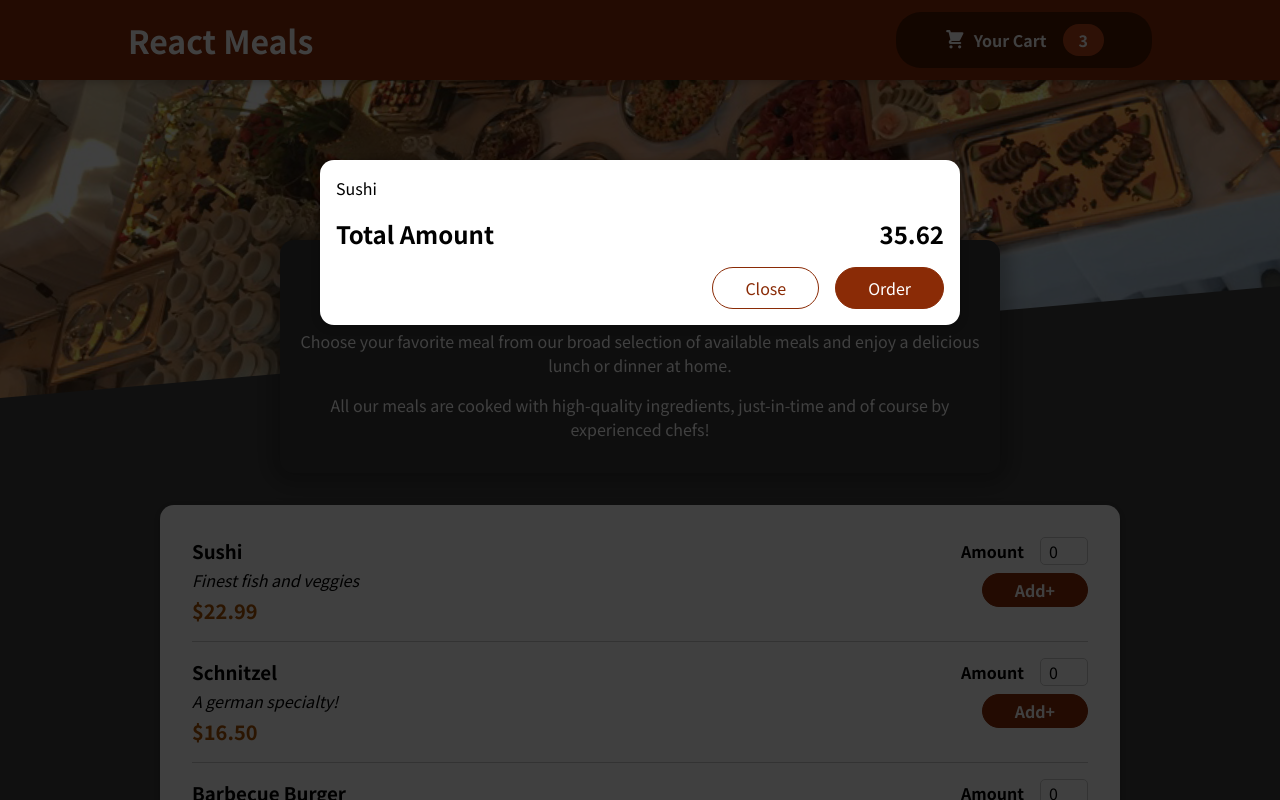
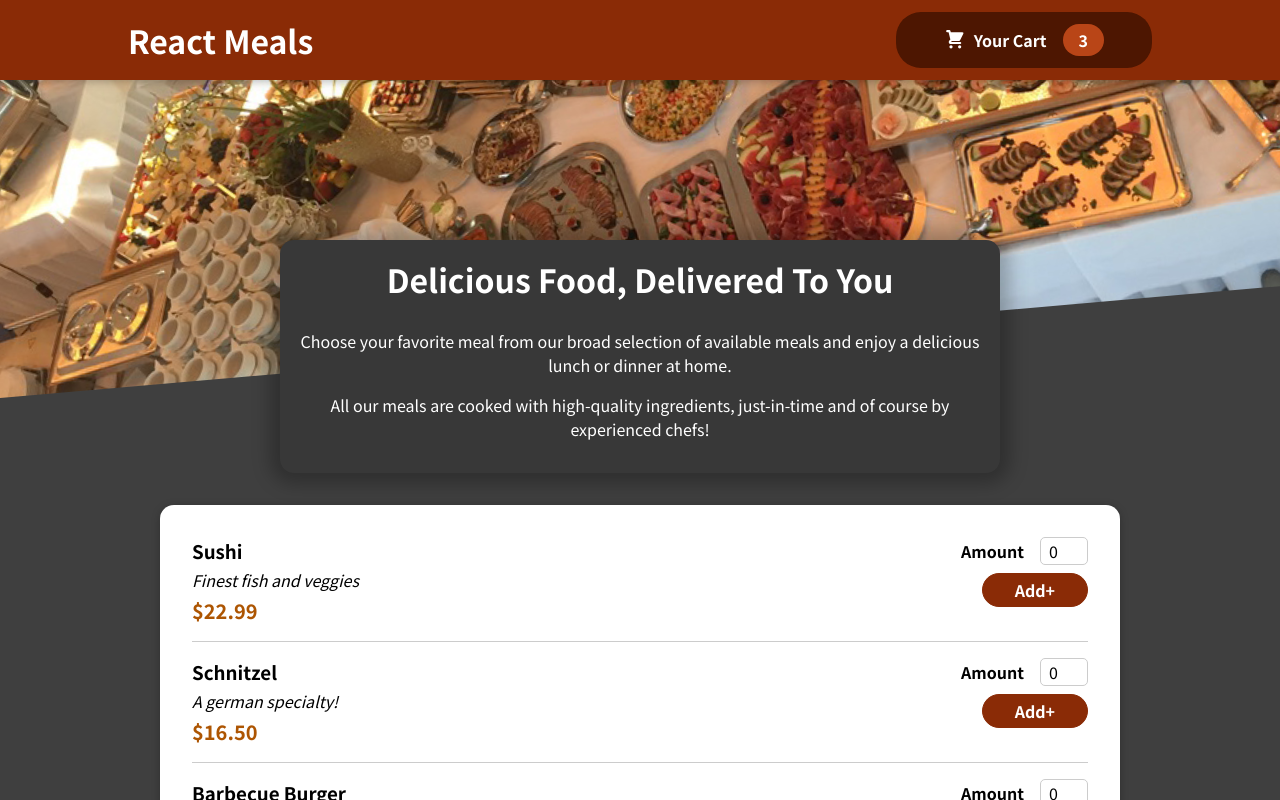
Before and after one commit to mbpod10/react-meals, a React (Create React App) app: page / in a window 1280 px wide. Shown: the top 800 px of the page. Built offline with nearby package versions, Linux system fonts and the light colour scheme.

Commit message:
add modal functionality

```diff
--- a/src/App.js
+++ b/src/App.js
@@ -1,12 +1,25 @@
+import React, { useState } from "react";
+
 import Header from "./components/Layout/Header";
 import Meals from "./components/Meals/Meals";
 import Cart from "./components/Cart/Cart"
 
 function App() {
+
+  const [cartIsShown, setCartIsShown] = useState(false)
+
+  const onShowCart = () => {
+    setCartIsShown(true)
+  }
+
+  const onCloseCart = () => {
+    setCartIsShown(false)
+  }
+
   return (
     <>
-      <Cart />
-      <Header />
+      {cartIsShown && <Cart onCloseCart={onCloseCart} />}
+      <Header onShowCart={onShowCart} />
       <main>
         <Meals />
       </main>
--- a/src/components/Cart/Cart.js
+++ b/src/components/Cart/Cart.js
@@ -13,20 +13,20 @@
           amount: 2,
           price: 12.99
         }].map(item => {
-          return <li>{item.name}</li>
+          return <li key={item.id}>{item.name}</li>
         })
       }
     </ul>
 
   return (
-    <Modal>
+    <Modal onCloseCart={props.onCloseCart}>
       {cartItems}
       <div className={classes.total}>
         <span>Total Amount</span>
         <span>35.62</span>
       </div>
       <div className={classes.actions}>
-        <button className={classes['button--alt']}>Close</button>
+        <button onClick={props.onCloseCart} className={classes['button--alt']}>Close</button>
         <button className={classes.button}>Order</button>
       </div>
     </Modal>
--- a/src/components/Layout/Header.js
+++ b/src/components/Layout/Header.js
@@ -2,12 +2,12 @@
 import classes from './Header.module.css'
 import HeaderCartButton from './HeaderCartButton'
 
-const Header = () => {
+const Header = (props) => {
   return (
     <>
       <header className={classes.header}>
         <h1>React Meals</h1>
-        <HeaderCartButton />
+        <HeaderCartButton onShowCart={props.onShowCart} />
       </header>
 
       <div className={classes['main-image']}>
--- a/src/components/Layout/HeaderCartButton.js
+++ b/src/components/Layout/HeaderCartButton.js
@@ -1,10 +1,11 @@
 import CartIcon from "../Cart/CartIcon"
 import classes from './HeaderCartButton.module.css'
 
-const HeaderCartButton = () => {
+const HeaderCartButton = (props) => {
+
   return (
     <>
-      <button className={classes.button}>
+      <button className={classes.button} onClick={props.onShowCart}>
         <span className={classes.icon}>
           <CartIcon />
         </span>
--- a/src/components/UI/Modal.js
+++ b/src/components/UI/Modal.js
@@ -4,7 +4,7 @@
 
 
 const Backdrop = (props) => {
-  return <div className={classes.backdrop} />
+  return <div className={classes.backdrop} onClick={props.onCloseCart} />
 }
 
 const ModalOverlay = (props) => {
@@ -17,7 +17,7 @@
   return (
     <React.Fragment>
       {ReactDOM.createPortal(
-        <Backdrop />,
+        <Backdrop onCloseCart={props.onCloseCart} />,
         document.getElementById('overlays')
       )}
       {ReactDOM.createPortal(
```
